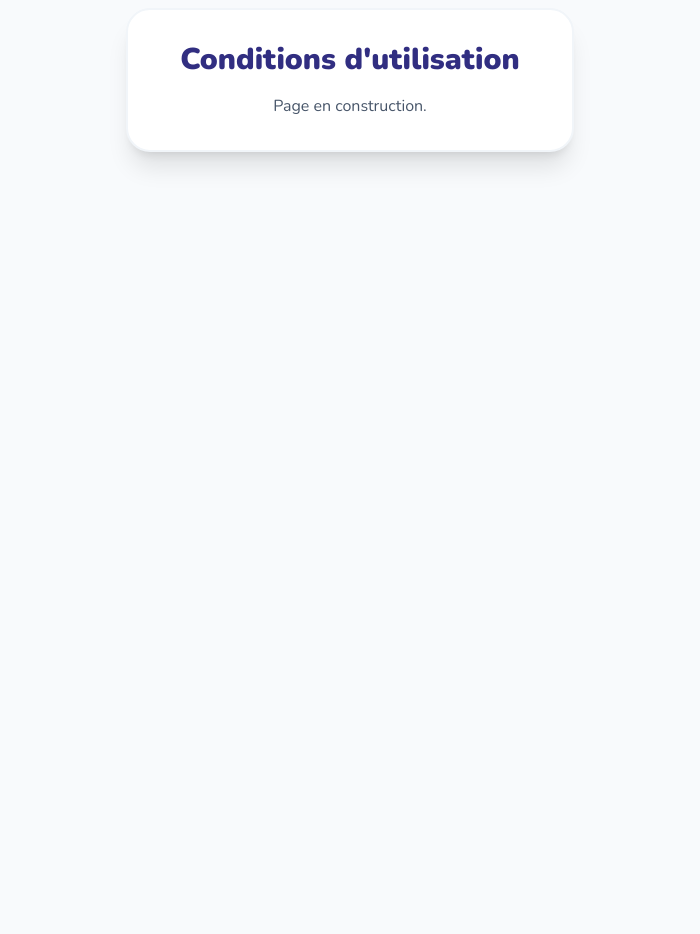
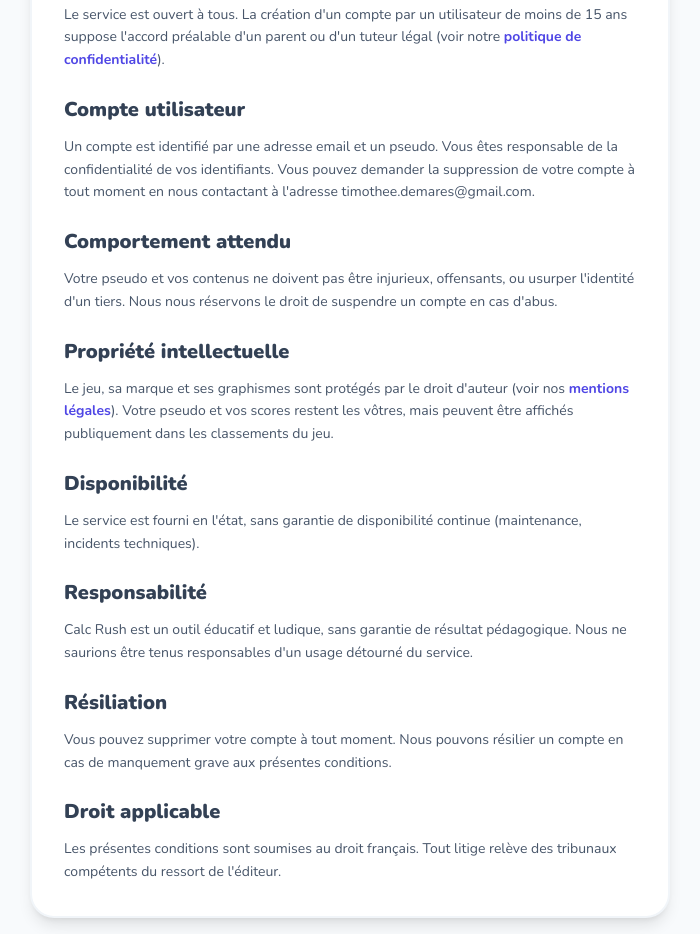
Before and after one commit to hussards-numeriques/hussard-machine_front, a React (Vite) app: page /terms in a window 1280 px wide. Shown: the part 320-1254 px from the top of the page, without its empty margins (290-990 px from the left). Before the commit the page ends 800 px from the top, so only its background shows below. Built offline with nearby package versions, Linux system fonts and the light colour scheme; no server answers.

Commit message:
docs: write the terms of use (CGU) page content

```diff
--- a/src/pages/TermsPage.tsx
+++ b/src/pages/TermsPage.tsx
@@ -1,11 +1,93 @@
 import React from 'react';
+import { Link } from 'react-router-dom';
 
 export const TermsPage: React.FC = () => {
   return (
-    <div className="min-h-screen flex items-center justify-center p-4">
-      <div className="max-w-md w-full bg-white rounded-3xl shadow-xl border-2 border-slate-100 p-8 text-center space-y-4">
+    <div className="min-h-screen p-4 pt-20 max-w-2xl mx-auto space-y-6">
+      <div className="bg-white rounded-3xl shadow-lg border-2 border-slate-100 p-8 space-y-6">
         <h1 className="text-3xl font-black text-primary-dark">Conditions d'utilisation</h1>
-        <p className="text-slate-600">Page en construction.</p>
+
+        <section className="space-y-3">
+          <h2 className="text-xl font-black text-slate-700">Objet</h2>
+          <p className="text-slate-600 text-sm leading-relaxed">
+            Calc Rush est un jeu multijoueur d'entraînement au calcul mental. Le service est
+            accessible avec ou sans compte : jouer reste gratuit dans tous les cas.
+          </p>
+        </section>
+
+        <section className="space-y-3">
+          <h2 className="text-xl font-black text-slate-700">Accès et âge</h2>
+          <p className="text-slate-600 text-sm leading-relaxed">
+            Le service est ouvert à tous. La création d'un compte par un utilisateur de moins de 15
+            ans suppose l'accord préalable d'un parent ou d'un tuteur légal (voir notre{' '}
+            <Link to="/privacy-policy" className="font-bold text-primary hover:underline">
+              politique de confidentialité
+            </Link>
+            ).
+          </p>
+        </section>
+
+        <section className="space-y-3">
+          <h2 className="text-xl font-black text-slate-700">Compte utilisateur</h2>
+          <p className="text-slate-600 text-sm leading-relaxed">
+            Un compte est identifié par une adresse email et un pseudo. Vous êtes responsable de la
+            confidentialité de vos identifiants. Vous pouvez demander la suppression de votre compte
+            à tout moment en nous contactant à l'adresse timothee.demares@gmail.com.
+          </p>
+        </section>
+
+        <section className="space-y-3">
+          <h2 className="text-xl font-black text-slate-700">Comportement attendu</h2>
+          <p className="text-slate-600 text-sm leading-relaxed">
+            Votre pseudo et vos contenus ne doivent pas être injurieux, offensants, ou usurper
+            l'identité d'un tiers. Nous nous réservons le droit de suspendre un compte en cas
+            d'abus.
+          </p>
+        </section>
+
+        <section className="space-y-3">
+          <h2 className="text-xl font-black text-slate-700">Propriété intellectuelle</h2>
+          <p className="text-slate-600 text-sm leading-relaxed">
+            Le jeu, sa marque et ses graphismes sont protégés par le droit d'auteur (voir nos{' '}
+            <Link to="/legal-notice" className="font-bold text-primary hover:underline">
+              mentions légales
+            </Link>
+            ). Votre pseudo et vos scores restent les vôtres, mais peuvent être affichés
+            publiquement dans les classements du jeu.
+          </p>
+        </section>
+
+        <section className="space-y-3">
+          <h2 className="text-xl font-black text-slate-700">Disponibilité</h2>
+          <p className="text-slate-600 text-sm leading-relaxed">
+            Le service est fourni en l'état, sans garantie de disponibilité continue (maintenance,
+            incidents techniques).
+          </p>
+        </section>
+
+        <section className="space-y-3">
+          <h2 className="text-xl font-black text-slate-700">Responsabilité</h2>
+          <p className="text-slate-600 text-sm leading-relaxed">
+            Calc Rush est un outil éducatif et ludique, sans garantie de résultat pédagogique. Nous
+            ne saurions être tenus responsables d'un usage détourné du service.
+          </p>
+        </section>
+
+        <section className="space-y-3">
+          <h2 className="text-xl font-black text-slate-700">Résiliation</h2>
+          <p className="text-slate-600 text-sm leading-relaxed">
+            Vous pouvez supprimer votre compte à tout moment. Nous pouvons résilier un compte en cas
+            de manquement grave aux présentes conditions.
+          </p>
+        </section>
+
+        <section className="space-y-3">
+          <h2 className="text-xl font-black text-slate-700">Droit applicable</h2>
+          <p className="text-slate-600 text-sm leading-relaxed">
+            Les présentes conditions sont soumises au droit français. Tout litige relève des
+            tribunaux compétents du ressort de l'éditeur.
+          </p>
+        </section>
       </div>
     </div>
   );
```
